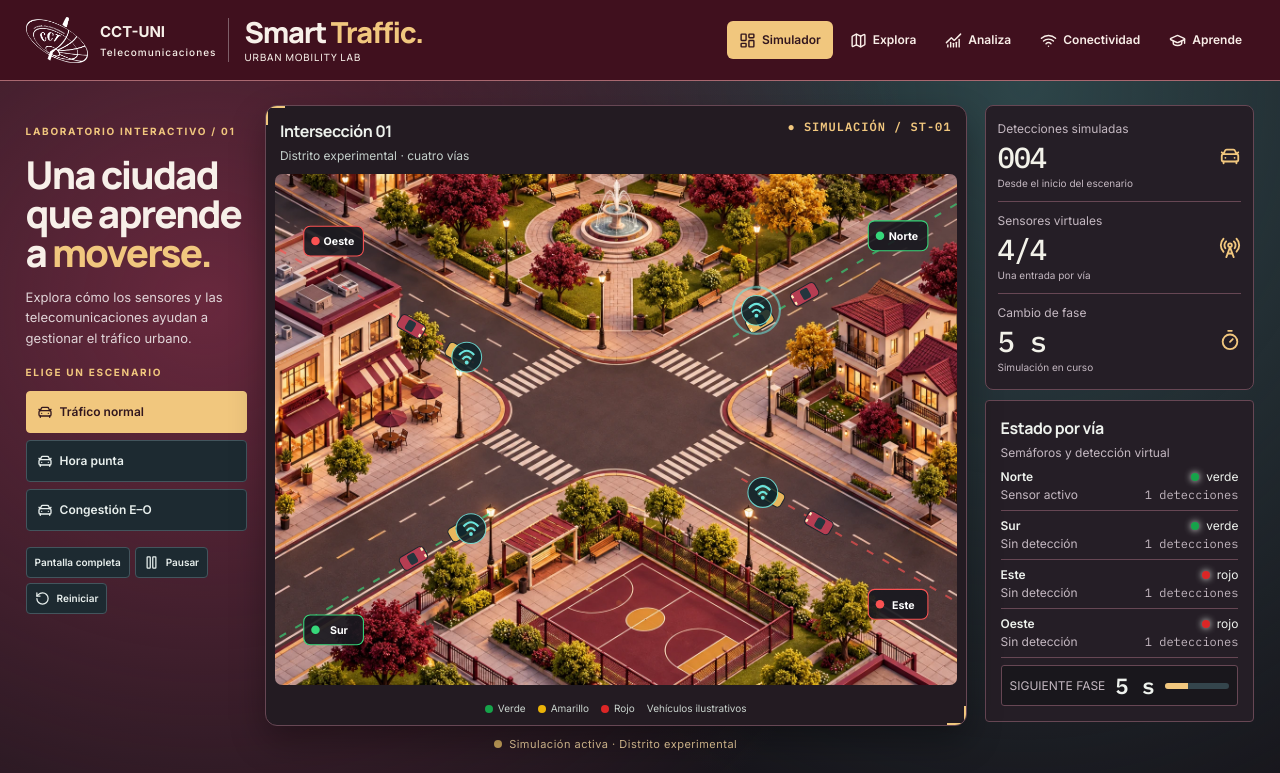
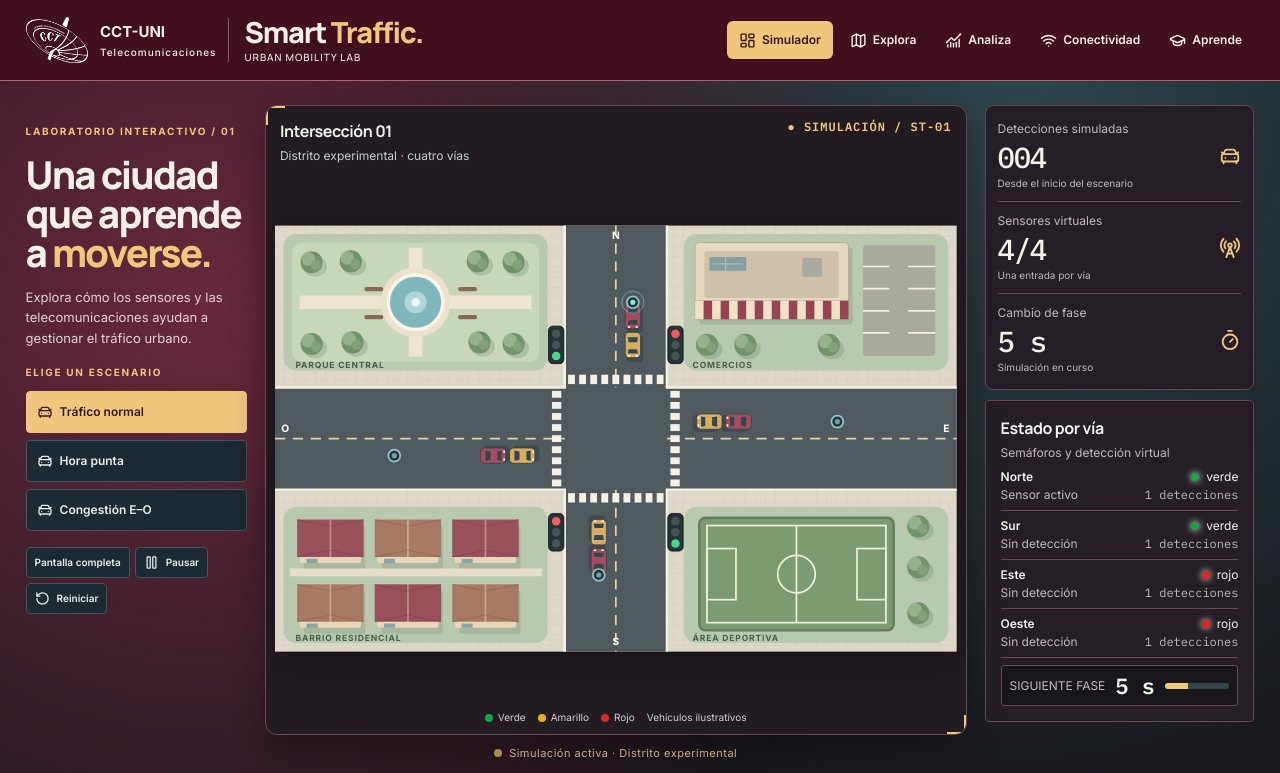
Before and after one commit to mafeeer29/smart-traffic-cct, a React (Vite) app in the folder dashboard/: page / in a window 1280 px wide. Shown: the top 773 px of the page. Built offline with nearby package versions, Linux system fonts and the light colour scheme.

Commit message:
design: replace raster city with coherent detailed top-down vector map

```diff
--- a/dashboard/src/components/traffic/Intersection.tsx
+++ b/dashboard/src/components/traffic/Intersection.tsx
@@ -1,58 +1,30 @@
-import {useState} from 'react'
+import type { CSSProperties } from 'react'
 import type { Lane } from '../../types/traffic'
-const colors = { verde: '#36d77a', amarillo: '#f4c542', rojo: '#fa5252' }
-function Tree({x,y}:{x:number;y:number}) {
- return <g transform={'translate('+x+' '+y+')'}><circle cx="3" cy="4" r="12" fill="#304b3830"/><circle r="11" fill="#63846b"/><circle cx="-3" cy="-3" r="7" fill="#87a283"/></g>
-}
-function Building({x,y,w,h,color}:{x:number;y:number;w:number;h:number;color:string}) {
- return <g transform={'translate('+x+' '+y+')'}><rect x="5" y="6" width={w} height={h} rx="2" fill="#243b3b25"/><rect width={w} height={h} rx="2" fill={color} stroke="#9c9385"/><rect x="5" y="5" width={w-10} height={h-10} fill="none" stroke="#fff8" strokeWidth="2"/><rect x={w/2-7} y={h/2-5} width="14" height="10" fill="#a5a49b"/></g>
-}
-function OriginalIntersection({lanes,demand,running}:{lanes:Lane[];demand:number[];running:boolean}) {
- return <svg viewBox="0 0 640 480" role="img" aria-label="Mapa urbano ilustrado; estados simulados de cuatro semáforos" className="st-map">
- <defs><pattern id="pavers" width="9" height="9" patternUnits="userSpaceOnUse"><path d="M0 0H9V9" fill="none" stroke="#c8c6ba" strokeWidth=".5"/></pattern></defs>
- <rect width="640" height="480" fill="#d8d7c8"/>
- <g fill="url(#pavers)"><rect x="0" y="0" width="230" height="150"/><rect x="410" y="0" width="230" height="150"/><rect x="0" y="330" width="230" height="150"/><rect x="410" y="330" width="230" height="150"/></g>
- <rect x="12" y="12" width="198" height="120" rx="5" fill="#c1d0b5"/>
- <path d="M20 72H201M105 20V123" stroke="#eee9d8" strokeWidth="12"/>
- <circle cx="105" cy="72" r="23" fill="#eee9d8"/><circle cx="105" cy="72" r="15" fill="#8bb9c0" stroke="#fff" strokeWidth="3"/>
- {[[34,34],[66,36],[150,35],[180,39],[33,108],[173,106]].map(([x,y])=><Tree key={x+','+y} x={x} y={y}/>)}
- <Building x={427} y={17} w={85} h={72} color="#c1a38b"/><Building x={526} y={17} w={97} h={100} color="#eee2c9"/>
- <rect x="429" y="101" width="84" height="26" fill="#adb1a7"/><path d="M444 101V127M461 101V127M478 101V127M495 101V127" stroke="#f7f3e7"/>
- <Building x={18} y={355} w={78} h={97} color="#d6b89e"/><Building x={111} y={367} w={94} h={78} color="#e8e2cb"/>
- <Tree x={104} y={345}/><Tree x={211} y={457}/><Tree x={20} y={467}/>
- <rect x="426" y="344" width="200" height="122" rx="4" fill="#a8b3a2"/>
- <rect x="442" y="359" width="115" height="90" rx="3" fill="#809b79" stroke="#f1eee0" strokeWidth="2"/>
- <path d="M499 359V449" stroke="#f1eee0"/><circle cx="499" cy="404" r="14" fill="none" stroke="#f1eee0"/>
- <rect x="447" y="387" width="15" height="34" fill="none" stroke="#f1eee0"/><rect x="537" y="387" width="15" height="34" fill="none" stroke="#f1eee0"/>
- <Tree x={588} y={365}/><Tree x={604} y={432}/>
- <path d="M240 0H400V480H240Z M0 160H640V320H0Z" fill="#424c53"/>
- <path d="M320 0V160M320 320V480M0 240H240M400 240H640" stroke="#e5cc86" strokeWidth="2" strokeDasharray="10 8"/>
- <path d="M240 0V160H0M400 0V160H640M0 320H240V480M640 320H400V480" stroke="#f1eee0" strokeWidth="3" fill="none"/>
- {Array.from({length:10},(_,i)=><g key={i} fill="#f1eee0"><rect x={246+i*15} y="163" width="8" height="13"/><rect x={246+i*15} y="304" width="8" height="13"/><rect x="243" y={166+i*15} width="13" height="8"/><rect x="384" y={166+i*15} width="13" height="8"/></g>)}
- <g fill="none" stroke="#fff" strokeWidth="2" opacity=".6"><path d="M280 127V104l-7 8m7-8 7 8M360 353v23l-7-8m7 8 7-8M205 280h-23l8-7m-8 7 8 7M435 200h23l-8-7m8 7-8 7"/></g>
- {lanes.map((lane,i)=><g key={lane.direction}>
- {Array.from({length:Math.min(demand[i],4)},(_,j)=>{
- const x=i===0?360:i===1?280:i===2?453+j*36:187-j*36
- const y=i===0?128-j*32:i===1?352+j*32:i===2?200:280
- return <g key={j} transform={'translate('+x+' '+y+') rotate('+[0,180,90,-90][i]+')'}><g className={running&&lane.signal==='verde'?'st-car-moving':''} style={{animationDelay:(-j*.28)+'s'}}><rect x="-10" y="-15" width="20" height="30" rx="5" fill="#17252d66" transform="translate(2 3)"/><rect x="-10" y="-15" width="20" height="30" rx="5" fill={['#b44d59','#d9b977','#8cb0c4','#f2ede1'][j%4]} stroke="#28343c"/><path d="M-7 -8H7L6 -2H-6Z M-6 5H6L7 10H-7Z" fill="#34434c"/><path d="M-7 13h4m6 0h4" stroke="#fff0bb" strokeWidth="2"/></g></g>
- })}
- <g transform={'translate('+[224,416,416,224][i]+' '+[135,345,145,335][i]+')'}><rect x="-10" y="-22" width="20" height="44" rx="4" fill="#20262d"/>{(['rojo','amarillo','verde'] as const).map((s,j)=><circle key={s} cy={-13+j*13} r="5" fill={lane.signal===s?colors[s]:'#53565a'}/>)}<circle cx={i%2===0?-19:19} r="5" fill={lane.detected?'#f4c542':'#9aa5a9'} className={lane.detected&&running?'st-sensor':''}/></g>
- </g>)}
- <g fontSize="10" fontWeight="700" letterSpacing="1.2" fill="#4e6252"><text x="22" y="145">PARQUE CENTRAL</text><text x="427" y="145">ZONA COMERCIAL</text><text x="20" y="342">BARRIO RESIDENCIAL</text><text x="426" y="338">ÁREA DEPORTIVA</text></g>
- <g fill="#fff" fontSize="13" fontWeight="700" textAnchor="middle"><text x="320" y="17">N</text><text x="320" y="473">S</text><text x="12" y="233">O</text><text x="628" y="233">E</text></g>
- </svg>
-}
-
-const routes=[{start:[640,28],stop:[430,153],end:[-25,405],label:[585,58],sensor:[452,128]},{start:[-25,452],stop:[203,318],end:[665,50],label:[55,428],sensor:[184,333]},{start:[665,416],stop:[438,286],end:[-25,24],label:[585,404],sensor:[458,299]},{start:[-25,54],stop:[200,185],end:[665,454],label:[55,63],sensor:[180,172]}]
-export default function Intersection(props:{lanes:Lane[];demand:number[];running:boolean}){
- const [missing,setMissing]=useState(false)
- if(missing)return <OriginalIntersection {...props}/>
- return <div className="iso-city"><img src={import.meta.env.BASE_URL+'visual/city.webp'} onError={()=>setMissing(true)} alt="Ciudad isométrica con cuatro vías, parque, comercios, viviendas y cancha"/>
- <svg viewBox="0 0 640 480" className="iso-overlay" aria-label="Semáforos y sensores simulados">
- {props.lanes.map((lane,i)=>{const r=routes[i], color=colors[lane.signal];return <g key={lane.direction}>
- <path d={'M'+r.start.join(',')+' L'+r.stop.join(',')} stroke={color} strokeWidth="2" strokeDasharray="7 10" opacity=".65" fill="none"/>
- {Array.from({length:Math.min(props.demand[i],4)},(_,j)=>{const t=.88-j*.20;const x=r.start[0]+(r.stop[0]-r.start[0])*t,y=r.start[1]+(r.stop[1]-r.start[1])*t;const angle=Math.atan2(r.end[1]-r.start[1],r.end[0]-r.start[0])*180/Math.PI;return <g key={j} transform={'translate('+x+' '+y+')'}><g transform={'rotate('+angle+')'}><rect x="-13" y="-7" width="26" height="14" rx="4" fill={['#e8b75c','#b63d52','#a0c9db','#eee'][j]} stroke="#20262d"/><rect x="-5" y="-5" width="8" height="10" rx="2" fill="#25353d"/><path d="M11 -5v3m0 4v3" stroke="#fff3be" strokeWidth="2"/></g>{props.running&&lane.signal==='verde'&&<animateTransform attributeName="transform" type="translate" from={x+' '+y} to={r.end.join(' ')} dur={(3+j*.65)+'s'} repeatCount="indefinite"/>}</g>})}
- <g transform={'translate('+r.sensor.join(' ')+')'}><circle r="14" fill="#0d242a" stroke="#6ce4dc" opacity=".85"/>{lane.detected&&<circle r="22" fill="none" stroke="#6ce4dc" strokeWidth="2" className={props.running?'st-sensor':''}/>}<path d="M-7 -2Q0 -10 7 -2M-4 2Q0 -3 4 2" fill="none" stroke="#6ce4dc" strokeWidth="2"/><circle cy="5" r="1.8" fill="#6ce4dc"/></g>
- <g transform={'translate('+r.label.join(' ')+')'}><rect x="-28" y="-14" width="56" height="28" rx="6" fill="#19191fe8" stroke={color}/><circle cx="-17" r="4" fill={color}/><text x="5" y="4" fill="white" fontSize="10" textAnchor="middle" fontWeight="700">{lane.direction}</text></g>
- </g>})}</svg></div>
-}
+const colors={verde:'#43d98a',amarillo:'#f4c542',rojo:'#f35d62'}
+const routes=[{x:420,y:0,angle:0,length:500,stop:160,light:[330,140],sensor:[420,90]},{x:380,y:500,angle:180,length:500,stop:160,light:[470,360],sensor:[380,410]},{x:800,y:230,angle:90,length:800,stop:310,light:[470,140],sensor:[660,230]},{x:0,y:270,angle:-90,length:800,stop:310,light:[330,360],sensor:[140,270]}]
+function Tree({x,y,s=1}:{x:number;y:number;s?:number}){return <g transform={'translate('+x+' '+y+') scale('+s+')'}><ellipse cx="4" cy="5" rx="14" ry="12" fill="#344e382b"/><circle r="13" fill="#71936a"/><circle cx="-4" cy="-4" r="8" fill="#95b38a"/><circle cx="5" cy="3" r="6" fill="#81a277"/></g>}
+function House({x,y,roof}:{x:number;y:number;roof:string}){return <g transform={'translate('+x+' '+y+')'}><rect x="5" y="7" width="72" height="51" rx="3" fill="#68706435"/><rect width="72" height="51" rx="3" fill="#e8d6b7"/><path d="M-3 0H75V44H-3Z" fill={roof}/><path d="M36 0V44" stroke="#fff" strokeOpacity=".35" strokeWidth="2"/><path d="M-3 0L36 8L75 0M-3 44L36 36L75 44" stroke="#39242a" strokeOpacity=".22" fill="none"/><rect x="8" y="46" width="13" height="5" fill="#8da4a4"/></g>}
+export default function Intersection({lanes,demand,running}:{lanes:Lane[];demand:number[];running:boolean}){
+return <svg viewBox="0 0 800 500" role="img" aria-label="Intersección de cuatro vías con semáforos y sensores simulados" className="st-map premium-map">
+<defs><pattern id="walk" width="12" height="12" patternUnits="userSpaceOnUse"><rect width="12" height="12" fill="#ddd8c9"/><path d="M0 0H12V12" stroke="#c7c2b4" strokeWidth=".6" fill="none"/></pattern></defs>
+<rect width="800" height="500" fill="url(#walk)"/>
+<g fill="#b9c9ad"><rect x="10" y="10" width="310" height="160" rx="15"/><rect x="480" y="10" width="310" height="160" rx="15"/><rect x="10" y="330" width="310" height="160" rx="15"/><rect x="480" y="330" width="310" height="160" rx="15"/></g>
+<rect x="20" y="20" width="290" height="140" rx="12" fill="#c8d7b8"/><path d="M29 90H301M165 26V154" stroke="#eee5cf" strokeWidth="16"/><circle cx="165" cy="90" r="41" fill="#eae2ce"/><circle cx="165" cy="90" r="32" fill="#80b7bd" stroke="#faf5e7" strokeWidth="4"/><circle cx="165" cy="90" r="13" fill="#afd7d7"/><circle cx="165" cy="90" r="5" fill="#eef6ef"/>
+{[[43,43],[89,42],[238,42],[280,43],[43,139],[91,137],[240,137],[280,139]].map(([x,y])=><Tree key={x+','+y} x={x} y={y}/>)}
+<g fill="#8b6950">{[105,215].map(x=><g key={x}><rect x={x} y="72" width="22" height="5" rx="2"/><rect x={x} y="105" width="22" height="5" rx="2"/></g>)}</g>
+<rect x="493" y="20" width="180" height="90" rx="4" fill="#77807744" transform="translate(5 6)"/><rect x="493" y="20" width="180" height="90" rx="4" fill="#e7d9bf" stroke="#b7a58a"/><rect x="504" y="30" width="158" height="55" rx="3" fill="#cfc0a7"/><rect x="510" y="37" width="43" height="16" fill="#839da1"/><path d="M514 45h35m-20-8v16" stroke="#c0d1cc"/><rect x="619" y="38" width="23" height="22" fill="#a9a9a1"/><rect x="493" y="88" width="180" height="22" fill="#954555"/>{Array.from({length:9},(_,i)=><rect key={i} x={493+i*20} y="88" width="10" height="22" fill="#f1e2c6"/>)}
+<rect x="690" y="23" width="85" height="130" rx="4" fill="#a8aaa1"/>{Array.from({length:4},(_,i)=><path key={i} d={'M690 '+(48+i*26)+'h31m22 0h32'} stroke="#f3eee0" strokeWidth="2"/>)}<Tree x={507} y={140}/><Tree x={552} y={140}/><Tree x={650} y={140}/>
+{[[29,345],[120,345],[211,345],[29,421],[120,421],[211,421]].map(([x,y],i)=><House key={x+','+y} x={x} y={y} roof={i%2?'#a77b63':'#98505c'}/>)}<path d="M18 407H313" stroke="#e7dec9" strokeWidth="9"/>
+<rect x="498" y="343" width="228" height="132" rx="7" fill="#7b9b70" stroke="#637f5c" strokeWidth="3"/><g stroke="#f2f0dd" strokeWidth="2" fill="none"><rect x="507" y="352" width="210" height="114"/><path d="M612 352V466"/><circle cx="612" cy="409" r="22"/><rect x="507" y="379" width="34" height="60"/><rect x="683" y="379" width="34" height="60"/></g><Tree x={755} y={353}/><Tree x={755} y={401}/><Tree x={755} y={455}/>
+<path d="M340 0H460V500H340Z M0 190H800V310H0Z" fill="#50595e"/>
+<path d="M340 0V190H0M460 0V190H800M0 310H340V500M800 310H460V500" stroke="#f4f0df" strokeWidth="3" fill="none"/>
+<path d="M400 0V190M400 310V500M0 250H340M460 250H800" stroke="#e5d4a1" strokeDasharray="12 9" strokeWidth="2"/>
+{Array.from({length:9},(_,i)=><g key={i} fill="#f4f0e5"><rect x={344+i*13} y="175" width="8" height="11"/><rect x={344+i*13} y="314" width="8" height="11"/><rect x="325" y={194+i*13} width="11" height="8"/><rect x="464" y={194+i*13} width="11" height="8"/></g>)}
+<g fill="#4a5d48" fontSize="10" fontWeight="700" letterSpacing="1"><text x="24" y="167">PARQUE CENTRAL</text><text x="490" y="167">COMERCIOS</text><text x="24" y="487">BARRIO RESIDENCIAL</text><text x="490" y="487">ÁREA DEPORTIVA</text></g>
+{lanes.map((lane,i)=>{const r=routes[i];return <g key={lane.direction}>
+<g transform={'translate('+r.x+' '+r.y+') rotate('+r.angle+')'}>{Array.from({length:Math.min(demand[i],4)},(_,j)=>{const pos=r.stop-20-j*34;return <g key={j} transform={'translate(0 '+pos+')'}><g className={running&&lane.signal==='verde'?'premium-car premium-car-'+i:''} style={{animationDelay:j*.42+'s',animationDuration:(i<2?3.5:5)+'s','--travel':(r.length-pos)+'px'} as CSSProperties}><rect x="-10" y="-15" width="20" height="32" rx="5" fill="#26343b66" transform="translate(2 3)"/><rect x="-9" y="-15" width="18" height="30" rx="5" fill={['#d9ad61','#a64c61','#86abb9','#ede7db'][j]} stroke="#37434a"/><path d="M-6 -9H6L5 -3H-5Z M-5 5H5L6 10H-6Z" fill="#344650"/><path d="M-6 13h3m6 0h3" stroke="#fff3c8" strokeWidth="2"/></g></g>})}</g>
+<g transform={'translate('+r.light.join(' ')+')'}><rect x="-9" y="-22" width="18" height="44" rx="5" fill="#263138" stroke="#10191e"/>{(['rojo','amarillo','verde'] as const).map((s,j)=><circle key={s} cy={-13+j*13} r="5" fill={lane.signal===s?colors[s]:'#4c5353'}/>)}</g>
+<g transform={'translate('+r.sensor.join(' ')+')'}><circle r="7" fill="#21383e" stroke="#91c8ca" strokeWidth="2"/><circle r="3" fill={lane.detected?'#80eee0':'#819c9d'}/>{lane.detected&&<circle r="13" fill="none" stroke="#80eee0" className={running?'st-sensor':''}/>}</g>
+</g>})}
+<g fill="#fff" fontSize="12" fontWeight="700" textAnchor="middle"><text x="400" y="16">N</text><text x="400" y="492">S</text><text x="12" y="242">O</text><text x="788" y="242">E</text></g>
+</svg>}
```
